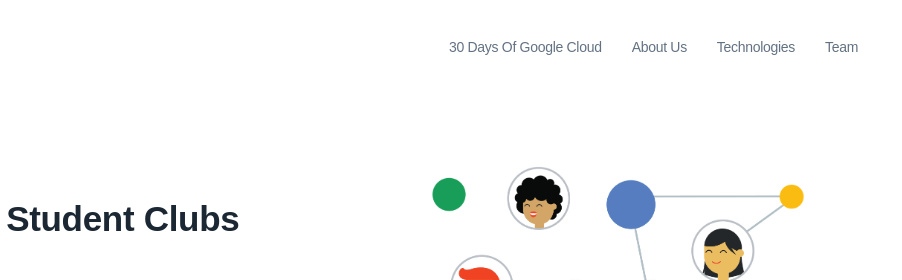
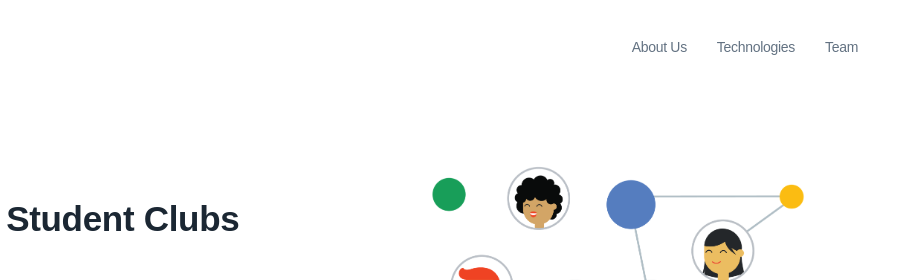
Before and after one commit to gdsc-mitadt/gdsc-mitadt-website, a plain HTML site: page index.html in a window 1280 px wide. Shown: the top 280 px of the page, 378-1280 px from the left. Drawn offline with nearby package versions, Linux system fonts and the light colour scheme.

Commit message:
remove 30days of google cloud

```diff
--- a/index.html
+++ b/index.html
@@ -70,7 +70,7 @@
             <div class="collapse navbar-collapse" id="navbarSupportedContent">
                 <ul class="navbar-nav ml-lg-auto fs-5">
 
-                <li class="nav-item"><a href=".\Gcloud\Gcloudindex.html" class="nav-link">30 Days of Google Cloud</a></li>
+                <!-- <li class="nav-item"><a href=".\Gcloud\Gcloudindex.html" class="nav-link">30 Days of Google Cloud</a></li> -->
 
                     <li class="nav-item active">
                         <a class="nav-link" href="#overview">About us
```
